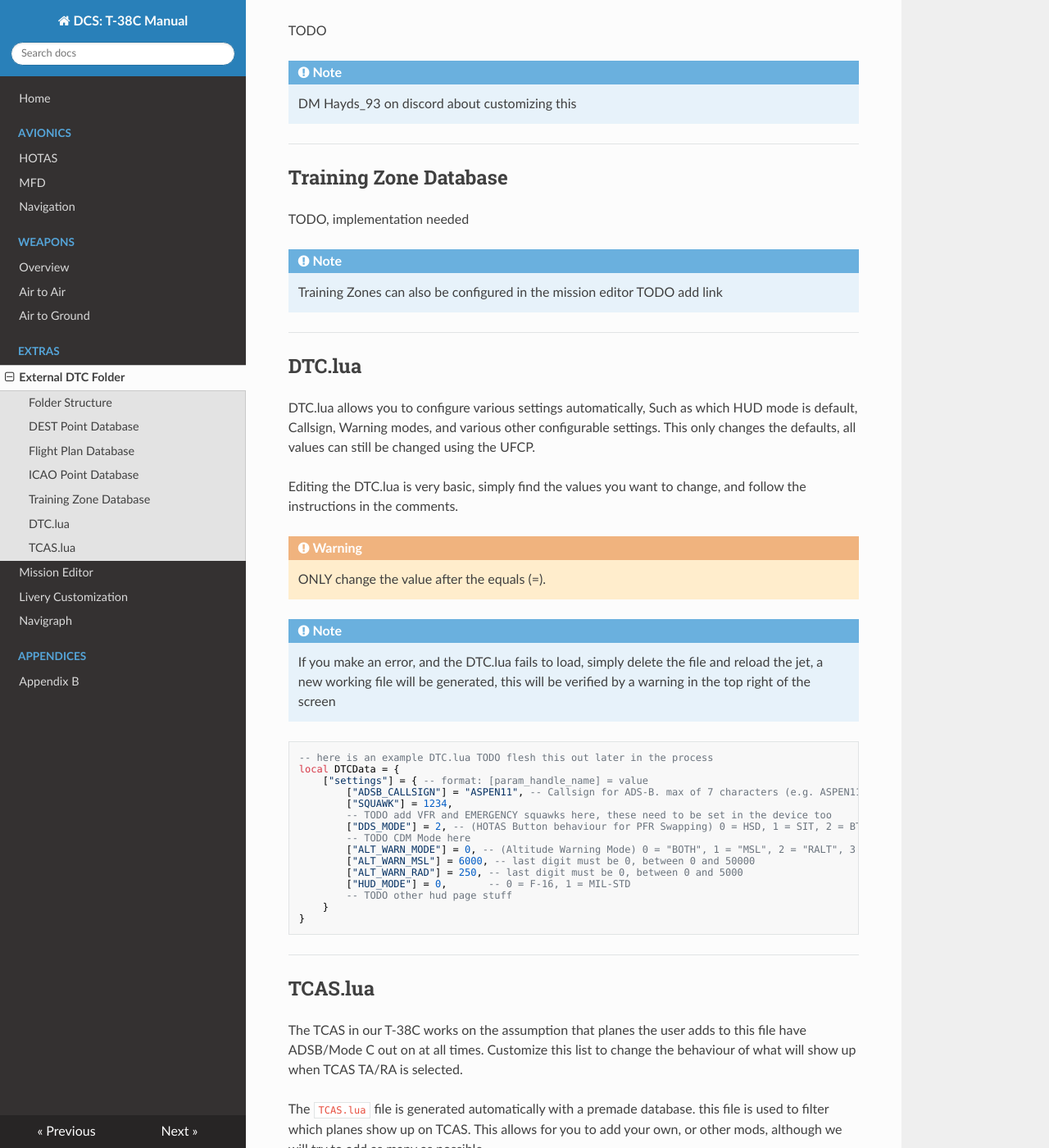
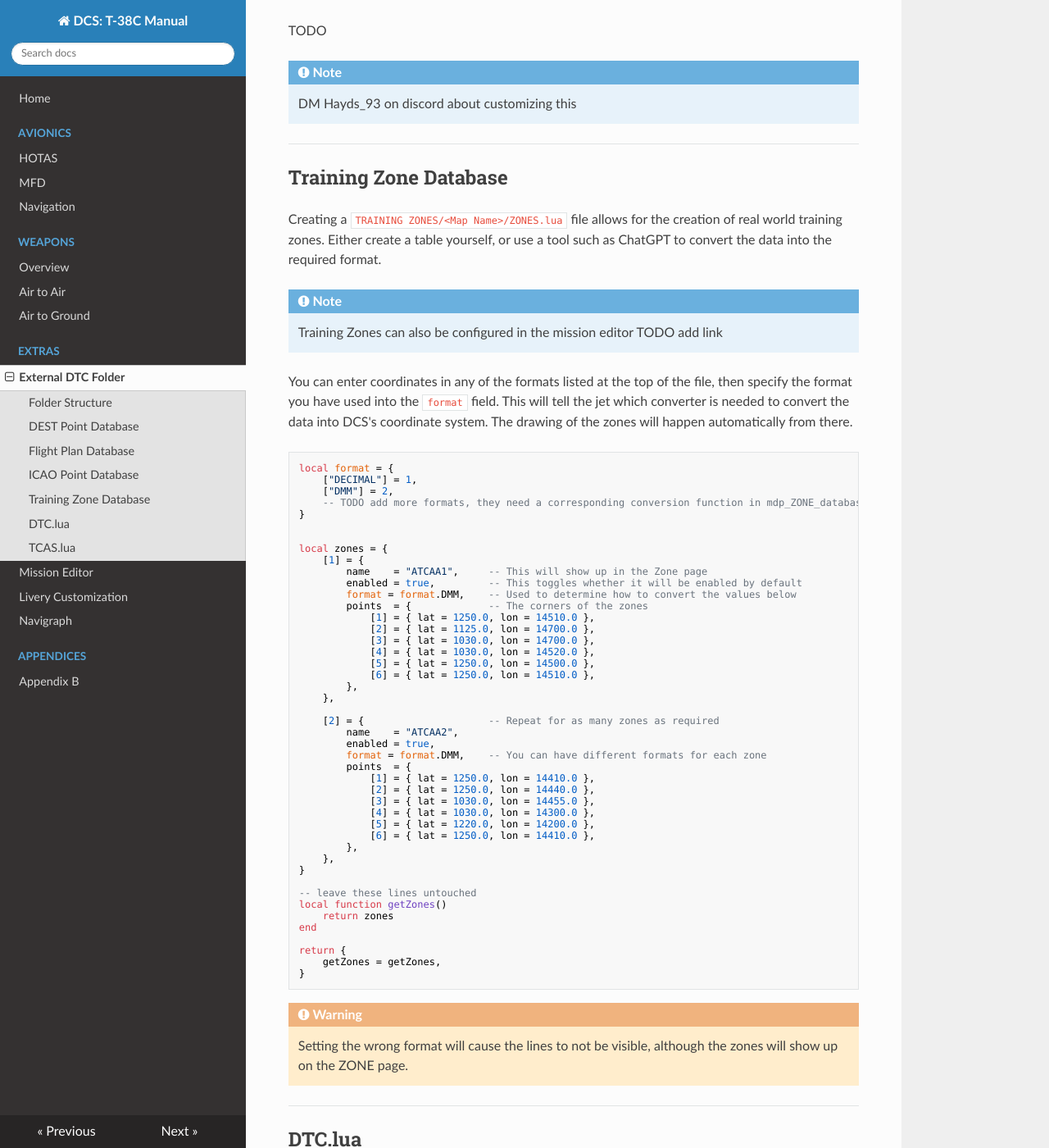
Before and after one commit to Caffeine-Simulations/T-38C-Manual, an MkDocs documentation site: the page built from docs/extras/dtc-folder.md, in a window 1280 px wide and 1400 px high, scrolled down 1887 px. Shown: the whole window at 82% size. Built offline with MkDocs 1.6.1, drawn with Linux system fonts in a browser that asks for light colours; nearby versions of some CDN libraries.

Commit message:
added ZONE DTC documentation

````diff
--- a/docs/extras/dtc-folder.md
+++ b/docs/extras/dtc-folder.md
@@ -76,9 +76,63 @@
 ---
 
 ## Training Zone Database
-TODO, implementation needed
+Creating a `TRAINING ZONES/<Map Name>/ZONES.lua` file allows for the creation of real world training zones. Either create a table yourself, or use a tool such as ChatGPT to convert the data into the required format.
+
 !!! Note
     Training Zones can also be configured in the mission editor TODO add link
+
+You can enter coordinates in any of the formats listed at the top of the file, then specify the format you have used into the `format` field. This will tell the jet which converter is needed to convert the data into DCS's coordinate system. The drawing of the zones will happen automatically from there.
+
+```lua
+local format = {
+    ["DECIMAL"] = 1,
+    ["DMM"] = 2,
+    -- TODO add more formats, they need a corresponding conversion function in mdp_ZONE_database.lua
+}
+
+
+local zones = {
+    [1] = {
+        name    = "ATCAA1",     -- This will show up in the Zone page
+        enabled = true,         -- This toggles whether it will be enabled by default
+        format = format.DMM,    -- Used to determine how to convert the values below
+        points  = {             -- The corners of the zones
+            [1] = { lat = 1250.0, lon = 14510.0 },
+            [2] = { lat = 1125.0, lon = 14700.0 },
+            [3] = { lat = 1030.0, lon = 14700.0 },
+            [4] = { lat = 1030.0, lon = 14520.0 },
+            [5] = { lat = 1250.0, lon = 14500.0 },
+            [6] = { lat = 1250.0, lon = 14510.0 },
+        },
+    },
+
+    [2] = {                     -- Repeat for as many zones as required
+        name    = "ATCAA2",
+        enabled = true,
+        format = format.DMM,    -- You can have different formats for each zone
+        points  = {
+            [1] = { lat = 1250.0, lon = 14410.0 },
+            [2] = { lat = 1250.0, lon = 14440.0 },
+            [3] = { lat = 1030.0, lon = 14455.0 },
+            [4] = { lat = 1030.0, lon = 14300.0 },
+            [5] = { lat = 1220.0, lon = 14200.0 },
+            [6] = { lat = 1250.0, lon = 14410.0 },
+        },
+    },
+}
+
+-- leave these lines untouched
+local function getZones()
+    return zones
+end
+
+return {
+    getZones = getZones,
+}
+```
+!!! Warning
+    Setting the wrong format will cause the lines to not be visible, although the zones will show up on the ZONE page.
+
 ---
 
 ## DTC.lua
````
